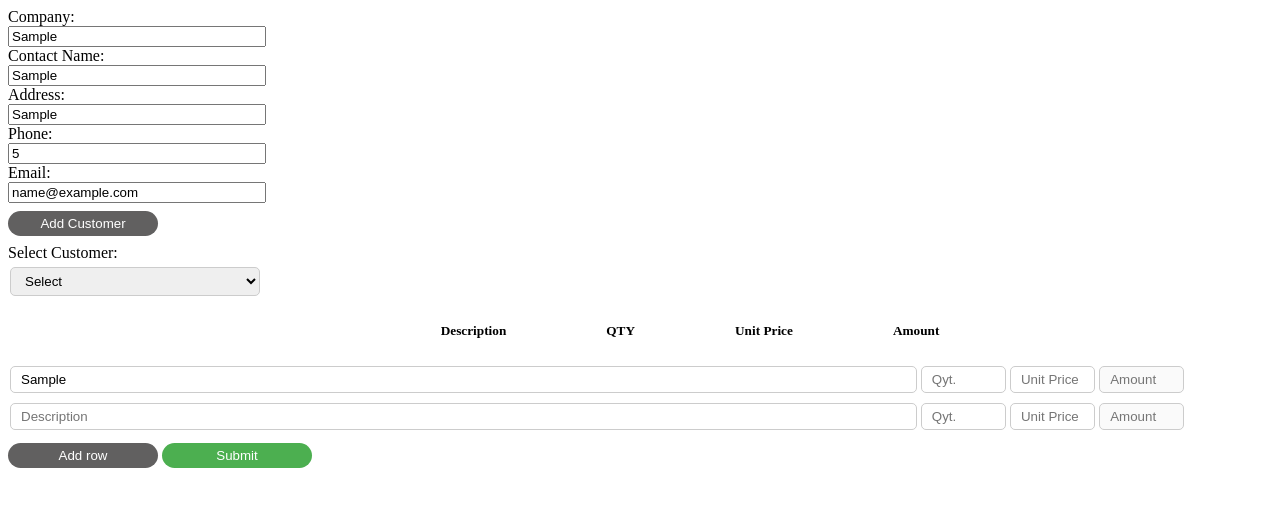
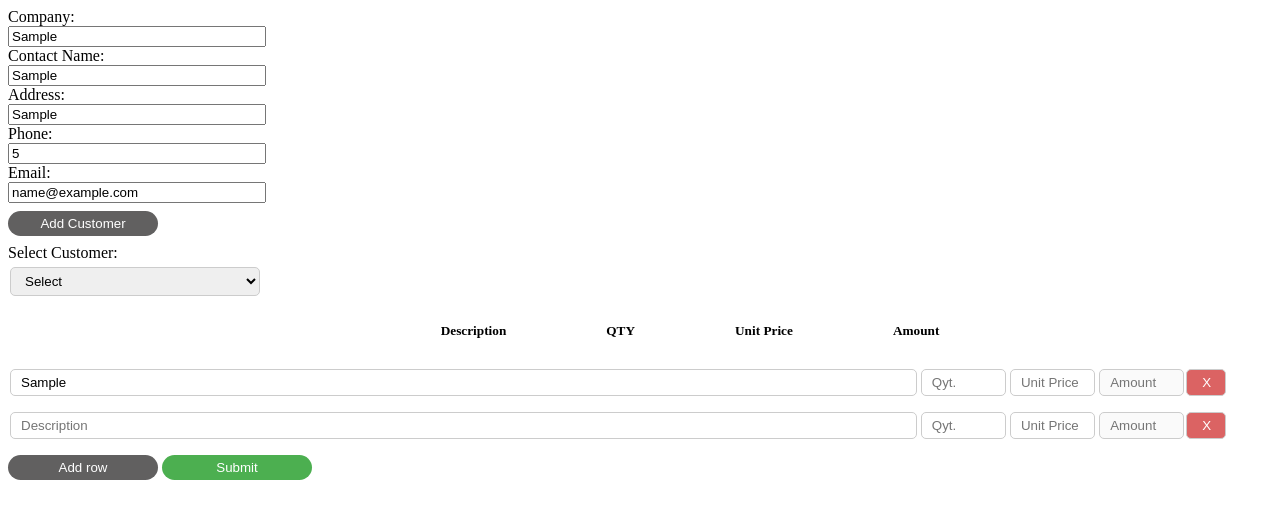
Before and after one commit to alexkiyko/invoce-form-vanilla-js, a plain HTML site: page index.html in a window 1280 px wide. Both pictures are taken after typing "Sample", "Sample", "Sample", "5", "name@example.com", "Sample" into the empty fields and a click on the button "Add row". Drawn offline with Linux system fonts and the light colour scheme.

Commit message:
add remove item functionality

```diff
--- a/index.html
+++ b/index.html
@@ -48,6 +48,7 @@
         <input type="text" id="qyt" placeholder="Qyt.">
         <input type="text" id="unitPrice" placeholder="Unit Price">
         <input type="text" id="amount" placeholder="Amount" disabled>
+        <button class="removeRow">X</button>
       </div>
     </div>
       <button id="addRow" onclick="addNewRow()">Add row</button>
--- a/scripts.js
+++ b/scripts.js
@@ -42,6 +42,24 @@ function setAttributes(el, attrs) {
   }
 }
 
+// removes item row
+document.addEventListener('click', (event) => {
+  const rows = document.querySelectorAll('div[id^="row-addService"]')
+  let parent = event.target.parentElement.id
+
+  if(event.target.nodeName === "BUTTON" && event.target.innerText === 'X') {
+    if(rows.length === 1) {
+      document.querySelector(`#${parent} input[id='description']`).value = '';
+      document.querySelector(`#${parent} input[id='qyt']`).value = '';
+      document.querySelector(`#${parent} input[id='unitPrice']`).value = '';
+      document.querySelector(`#${parent} input[id='amount']`).value = '';
+    } else {
+      const currentRow = document.querySelector(`#${parent}`);
+      currentRow.remove();
+    }
+  }
+})
+
 function addNewRow() {
   const form = document.getElementById('form')
   const rows = document.querySelectorAll('div[id^="row-addService"]')
@@ -67,6 +85,11 @@ function addNewRow() {
     const inputAmount = document.createElement('input')
     setAttributes(inputAmount, {'type': 'text', 'id':"amount", 'placeholder':"Amount", 'disabled': true })
     div.appendChild(inputAmount)
+
+    const removeBtn = document.createElement('button')
+    removeBtn.innerText = 'X'
+    setAttributes(removeBtn, {'class': 'removeRow' })
+    div.appendChild(removeBtn)
   }
 }
 
--- a/styles.css
+++ b/styles.css
@@ -89,6 +89,22 @@ button#addRow:hover, #addCustomer:hover {
   background-color: #767676;
 }
 
+button.removeRow {
+  background-color: #db6363;
+  color: white;
+  padding: 5px 15px;
+  margin: 8px 0;
+  border-radius: 5px;
+  border: 1px solid #ccc;
+  text-align: left;
+  display: inline-block;
+  width:  40px;
+}
+
+button.removeRow:hover {
+  background-color: #e85e5e;
+}
+
 input:focus {
     outline: none;
     border: 4px solid red;
```
